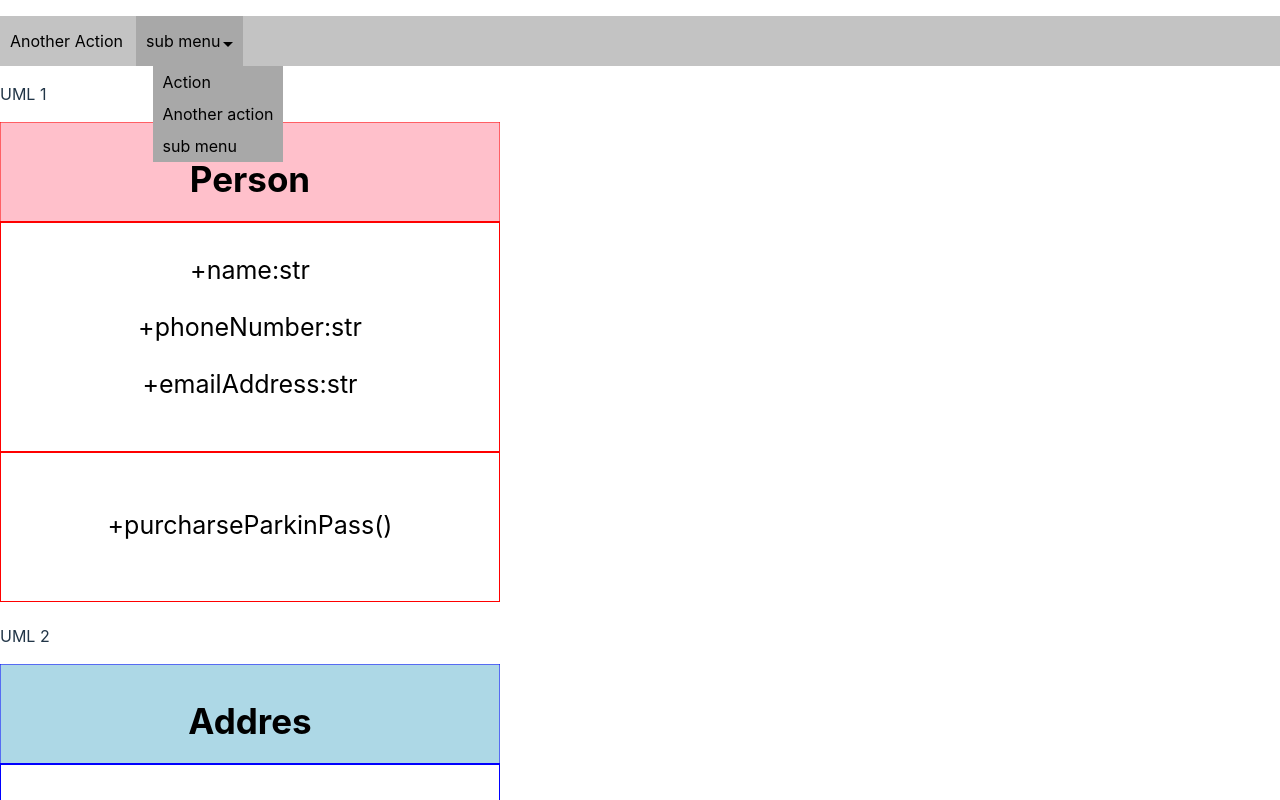
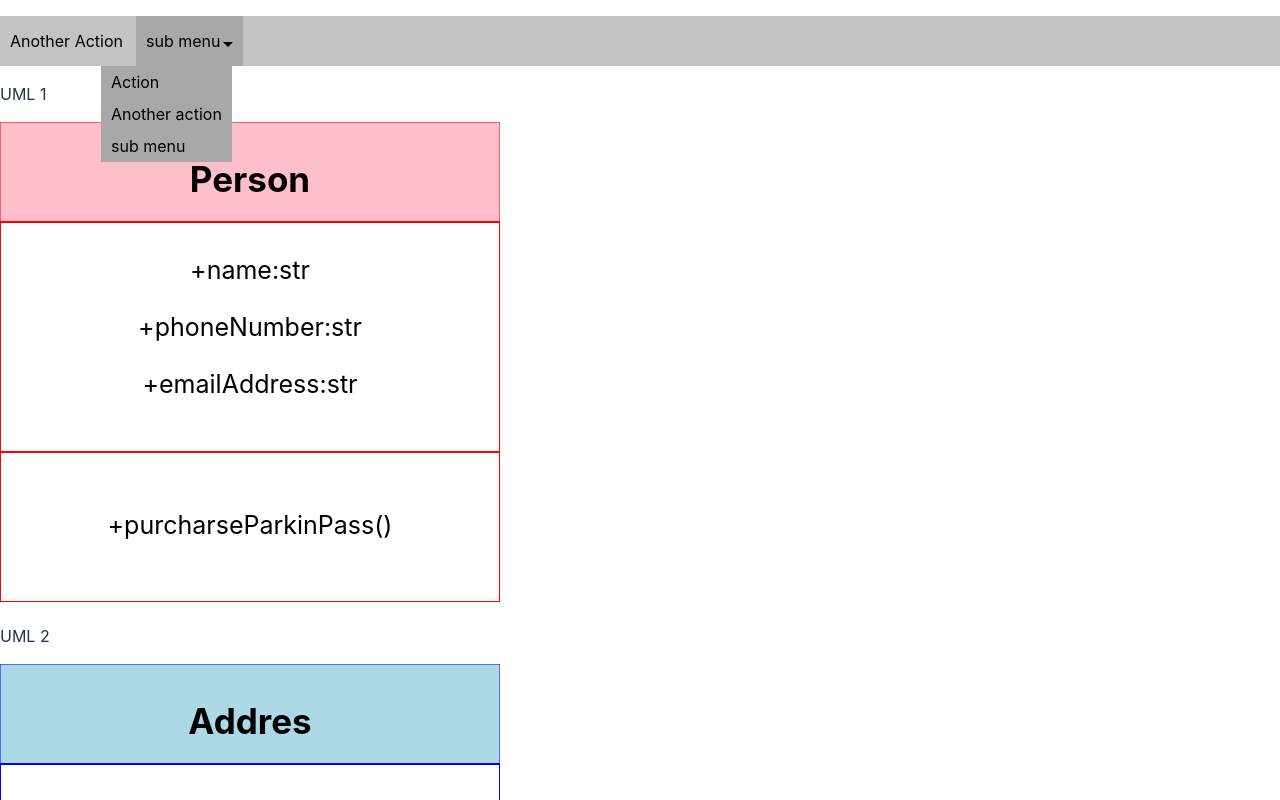
Before and after one commit to LucaPetrocchi/js-integrador, a React (Vite) app: page / in a window 1280 px wide. Both pictures are taken after a click on the item "sub menu". Shown: the top 800 px of the page. Built offline with nearby package versions, Linux system fonts and the light colour scheme.

Commit message:
position fix

```diff
--- a/src/components/FirstLevelItem.jsx
+++ b/src/components/FirstLevelItem.jsx
@@ -1,14 +1,16 @@
 import PropTypes from 'prop-types'
-import { useState } from "react"
+import { useState, useEffect, useRef } from "react"
 import FolderContents from './secondlevel/FolderContents'
 import './FirstLevelItem.css'
 import ItemTriangle from './SvgArrow'
 
 function FirstLevelItem ({item, itemColor, itemActive, url, otherItems}) {
+    const ref = useRef()
     const { id, isFolder, name } = item
 
     const [hoverState, setHoverState] = useState(false) // state de hover
     const [openState, setOpenState] = useState(false) // state de folder: si está abierto o no
+    const [positionX, setPositionX] = useState(0)
 
     function hoverToggle () {
         setHoverState(!hoverState)
@@ -17,6 +19,11 @@ function FirstLevelItem ({item, itemColor, itemActive, url, otherItems}) {
     function openToggle () {
         setOpenState(!openState)
     }
+
+    useEffect(() => {
+        const rect = ref.current.getBoundingClientRect()
+        setPositionX(rect.x)
+    }, [])
 
     const subItems = isFolder ? otherItems.filter((subItem) => subItem.idPadre === id) : undefined
     // si isFolder == true, recibe todos los items cuya idPadre sea igual a su propia id
@@ -28,9 +35,9 @@ function FirstLevelItem ({item, itemColor, itemActive, url, otherItems}) {
                 style={{
                     background: (hoverState || openState ) ? itemActive : 'none',
                     cursor: (hoverState || openState ) ? 'pointer' : 'none',
-
                     // si tiene el mouse arriba O hiciste clic, el background y el cursor cambian
                 }}
+                ref={ref}
                 className='First-Level-Item'
                 onMouseEnter={hoverToggle}
                 onMouseLeave={hoverToggle} // al entrar o sacar el mouse encima, cambia el state hover
@@ -50,7 +57,7 @@ function FirstLevelItem ({item, itemColor, itemActive, url, otherItems}) {
                 </div>
             </li>
             {isFolder && (openState ? ( // si es folder y está abierto, muestra sus contenidos
-                    <FolderContents items={subItems} itemBackgorund={itemActive} />
+                    <FolderContents items={subItems} itemBackground={itemActive} offset={positionX}/>
                 ) : null)}
             </>
         )
--- a/src/components/secondlevel/FolderContents.css
+++ b/src/components/secondlevel/FolderContents.css
@@ -1,11 +1,15 @@
+.folderContents {
+    position: absolute;
+    padding: 0;
+}
+
 .folderContentsItems {
     position: relative;
-    top: 50px;
-    right: 100%;
     padding: 4px 10px;
     list-style-type: none;
 }
 
+
 .folderContentsItems:hover {
     filter: brightness(125%);
 }
--- a/src/components/secondlevel/FolderContents.jsx
+++ b/src/components/secondlevel/FolderContents.jsx
@@ -1,21 +1,13 @@
 import PropTypes from 'prop-types'
 import './FolderContents.css'
 
-function FolderContents ({items, itemBackgorund}) {
-
-    // manejador de clic que recibe un evento
-    const handleItemClick = (e) => {
-        // rect va a ser una constante durante el ciclo de vida de la funcion, va a representar el elemento HTML
-        const rect = e.target.getBoundingClientRect();
-        // limite izquierdo del elemento, limite superior del elemento
-        console.log(`left ${rect.right} | top ${rect.bottom}`)
-    }
+function FolderContents ({items, itemBackground, offset}) {
 
     return(
-        <ul>
+        <ul className='folderContents' style={{translate: `${offset-35}px 50px`}}>
             {items.map((item) => { // este return va a devolver elementos SecondLevelItem
                 return (
-                    <li key={item.id} className='folderContentsItems' style={{background: itemBackgorund}} onClick={handleItemClick} >
+                    <li key={item.id} className='folderContentsItems' style={{background: itemBackground}}>
                         {item.name}
                     </li>
                 )
@@ -27,5 +19,7 @@ function FolderContents ({items, itemBackgorund}) {
 export default FolderContents
 
 FolderContents.propTypes = {
-    items: PropTypes.object,
+    items: PropTypes.array,
+    itemBackground: PropTypes.string,
+    offset: PropTypes.number,
 }
```
